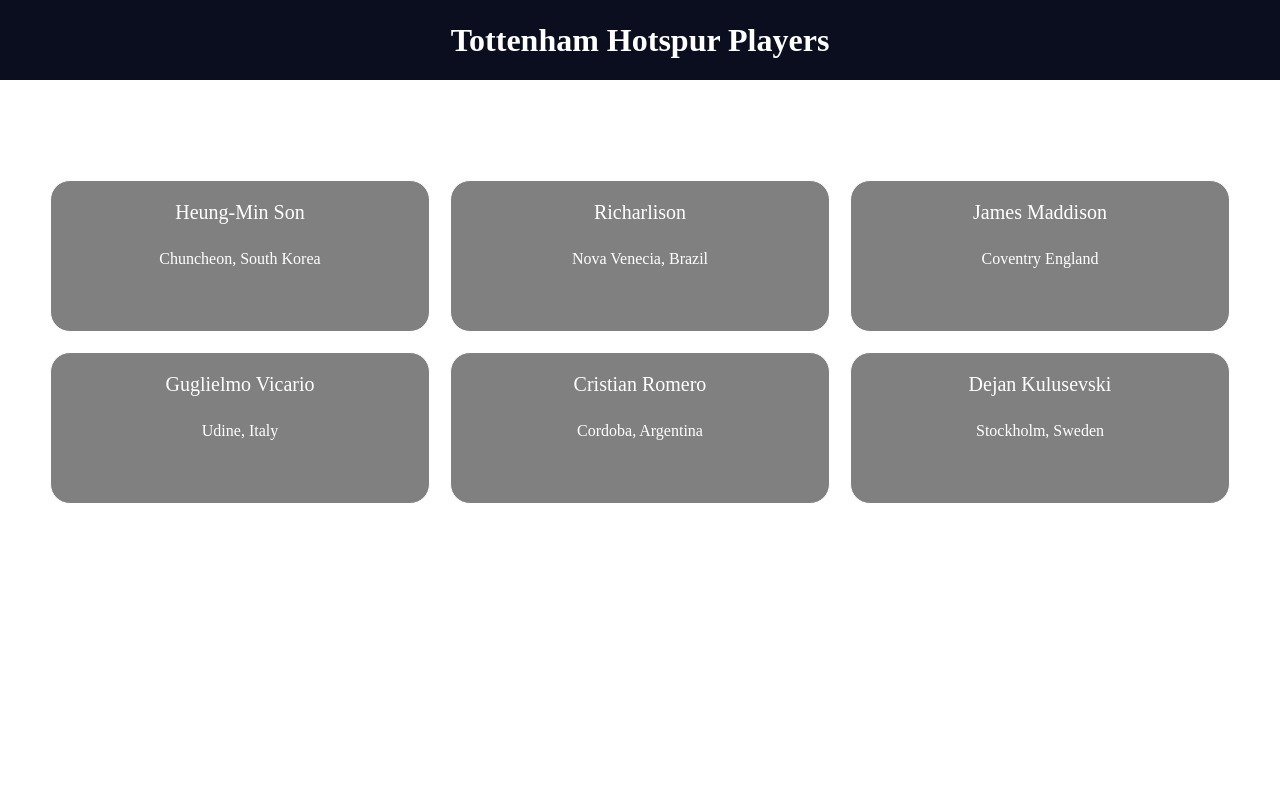
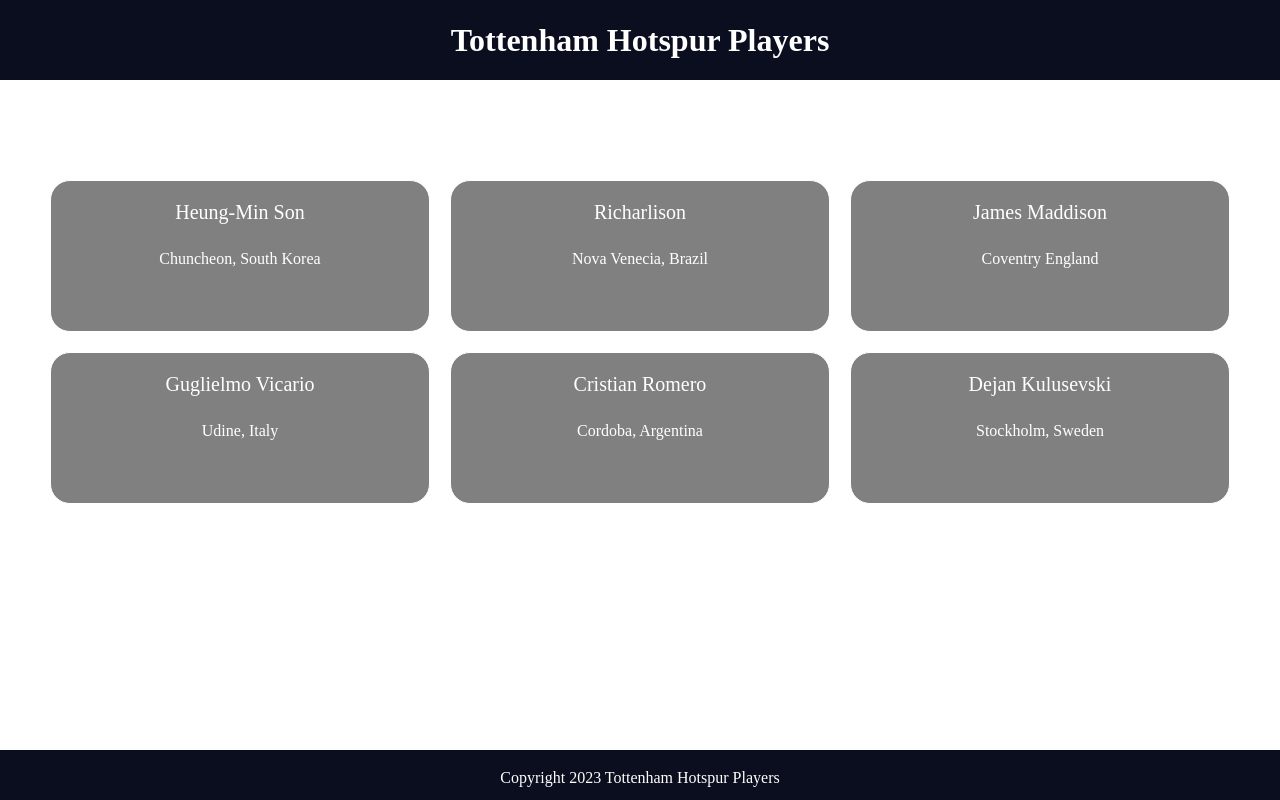
Before and after one commit to JustinLeongHK/spurs, a Vue app: page / in a window 1280 px wide. Built offline with nearby package versions, Linux system fonts and the light colour scheme.

Commit message:
added footer

```diff
--- a/src/App.vue
+++ b/src/App.vue
@@ -2,18 +2,21 @@
   <div id="app">
     <MainPageHeader></MainPageHeader>
     <FootballPlayers></FootballPlayers>
+    <page-footer></page-footer>
   </div>
 </template>
 
 <script>
 import MainPageHeader from "./components/MainPageHeader.vue";
 import FootballPlayers from "./components/FootballPlayers.vue";
+import PageFooter from "./components/PageFooter.vue";
 
 export default {
   name: "App",
   components: {
     MainPageHeader,
     FootballPlayers,
+    PageFooter,
   },
 };
 </script>
--- /dev/null
+++ b/src/components/PageFooter.vue
@@ -0,0 +1,21 @@
+<template>
+  <footer>
+    <p>Copyright 2023 Tottenham Hotspur Players</p>
+  </footer>
+</template>
+
+<style>
+footer {
+  background: #0b0e1e;
+  color: white;
+  display: flex;
+  justify-content: center;
+  align-items: center;
+  height: 50px;
+  position: fixed;
+  bottom: 0px;
+  right: 0px;
+  left: 0px;
+  margin-top: 20px;
+}
+</style>
```
